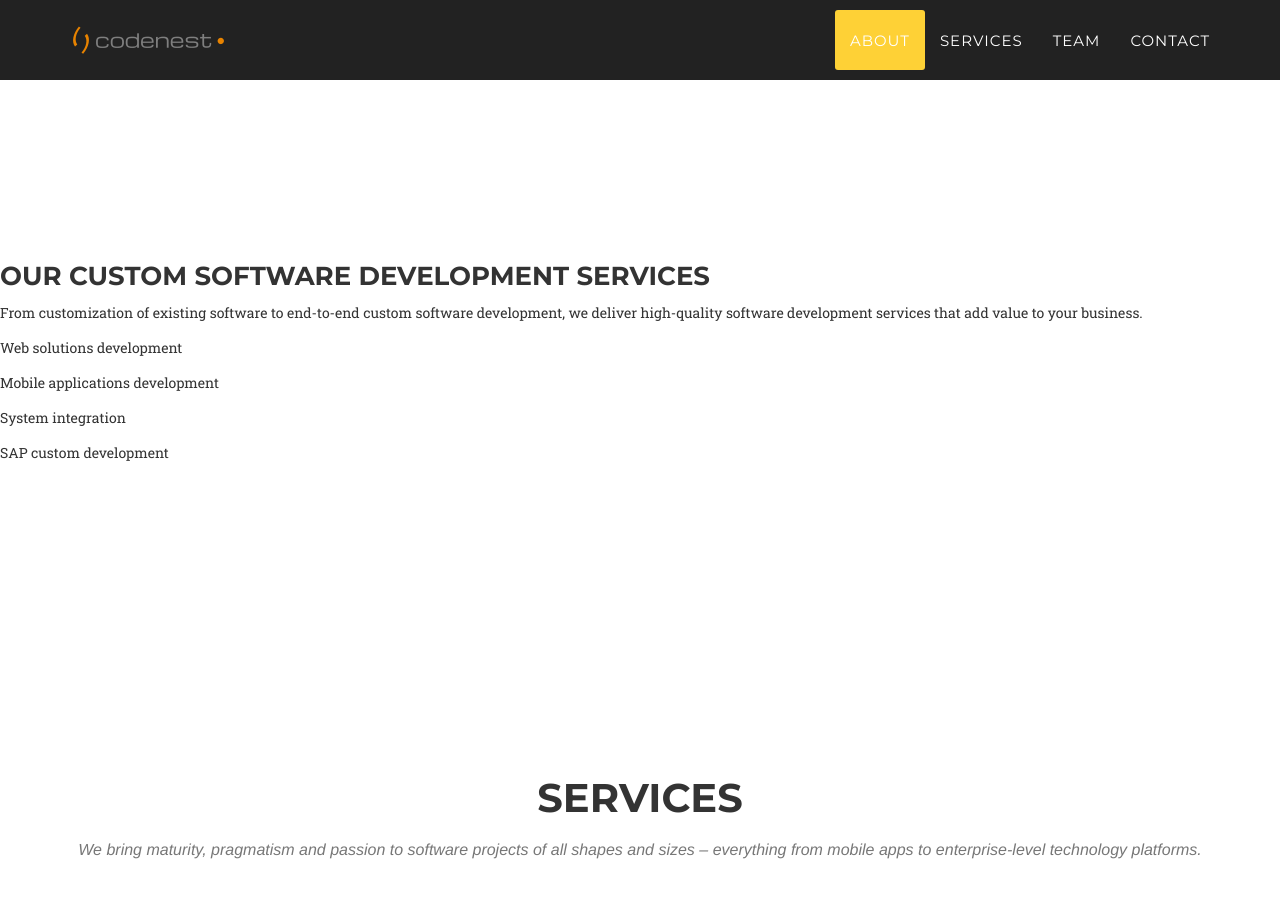
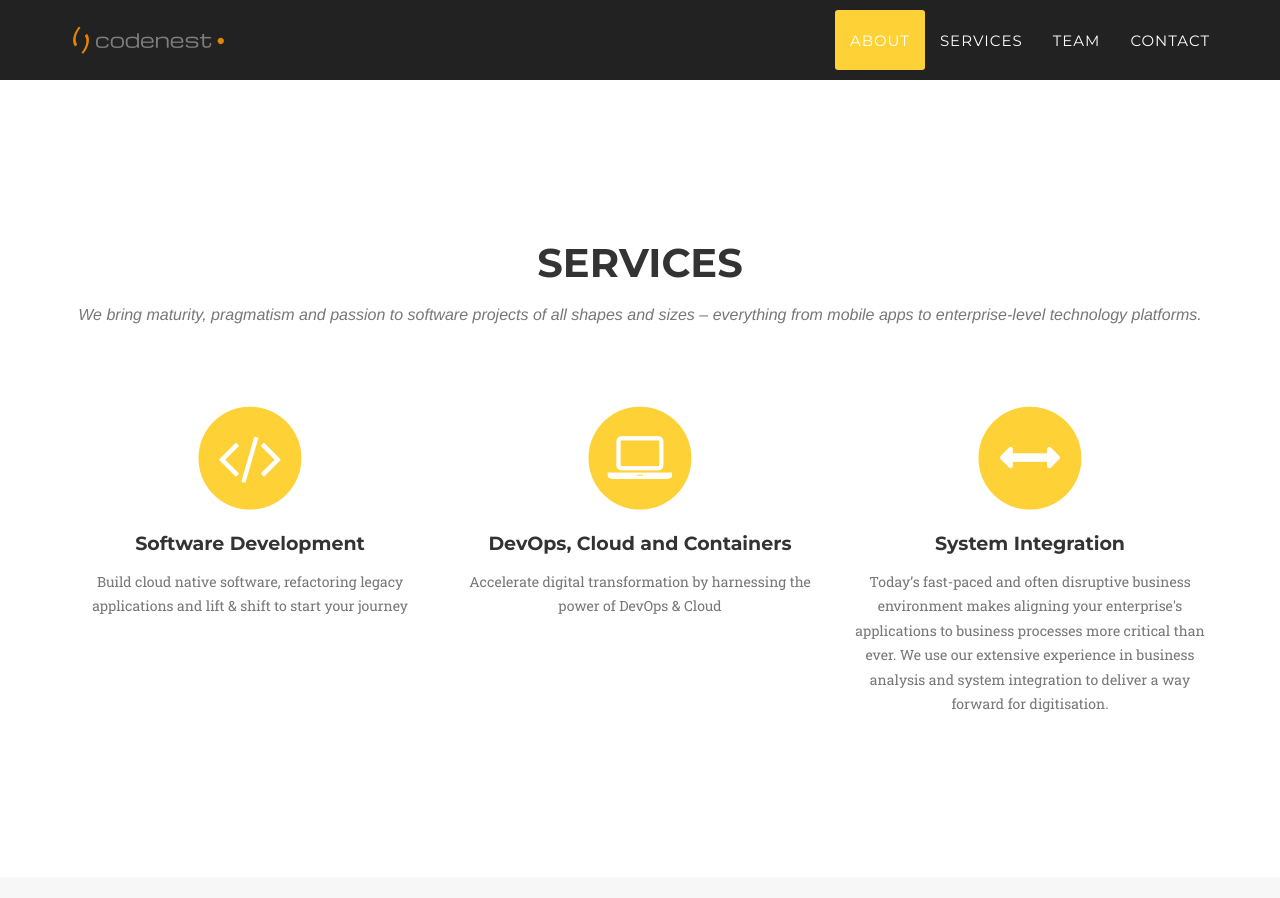
Before and after one commit to cod3nest/cod3nest.github.io, a Jekyll site: the page built from index.html, in a window 1280 px wide and 900 px high, scrolled down 1149 px. Built offline with Jekyll 4.4.1, drawn with Linux system fonts in a browser that asks for light colours; some web fonts are replaced.

Commit message:
Revery typo

```diff
--- a/_includes/services.html
+++ b/_includes/services.html
@@ -1,25 +1,4 @@
 <!-- Services Section -->
-<section class="what-we-do-software">
-    <div class="content"><h3 class="block-title">Our custom software development services</h3>
-        <p class="block-sub-title">From customization of existing software to end-to-end custom software development, we
-            deliver high-quality software development services that add value to your business.</p>
-        <div class="what-we-do-software_item-wrapper">
-            <div class="what-we-do-software_item five-img animated animated-opacity">
-                <div class="what-we-do-software_item__image web_solutions_development"></div>
-                <p class="what-we-do-software_item__description">Web solutions development </p></div>
-            <div class="what-we-do-software_item five-img animated animated-opacity">
-                <div class="what-we-do-software_item__image mobile_applications_development"></div>
-                <p class="what-we-do-software_item__description">Mobile applications development</p></div>
-            <div class="what-we-do-software_item five-img animated animated-opacity">
-                <div class="what-we-do-software_item__image system_integration"></div>
-                <p class="what-we-do-software_item__description">System integration</p></div>
-            <div class="what-we-do-software_item five-img animated animated-opacity">
-                <div class="what-we-do-software_item__image solutions_localization"></div>
-                <p class="what-we-do-software_item__description">SAP custom development</p></div>
-        </div>
-    </div>
-</section>
-
 <section id="services">
     <div class="container">
         <div class="row">
```
